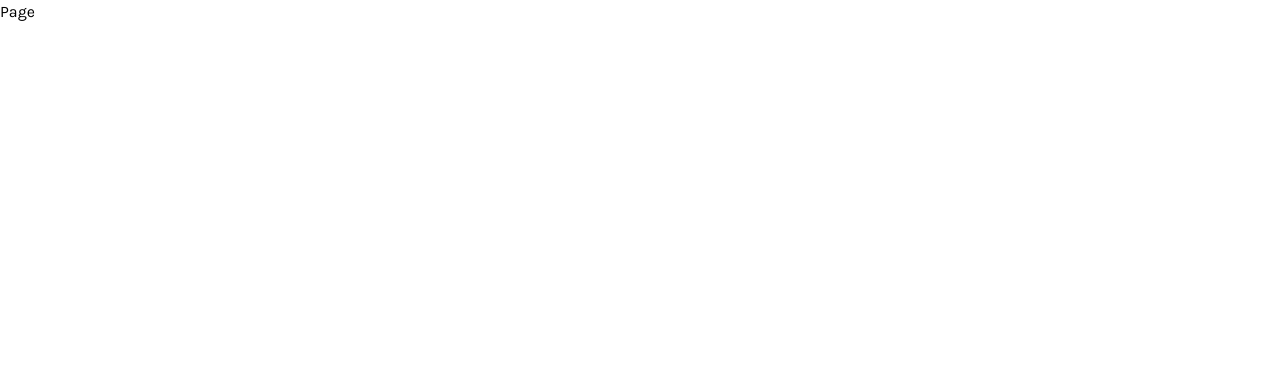
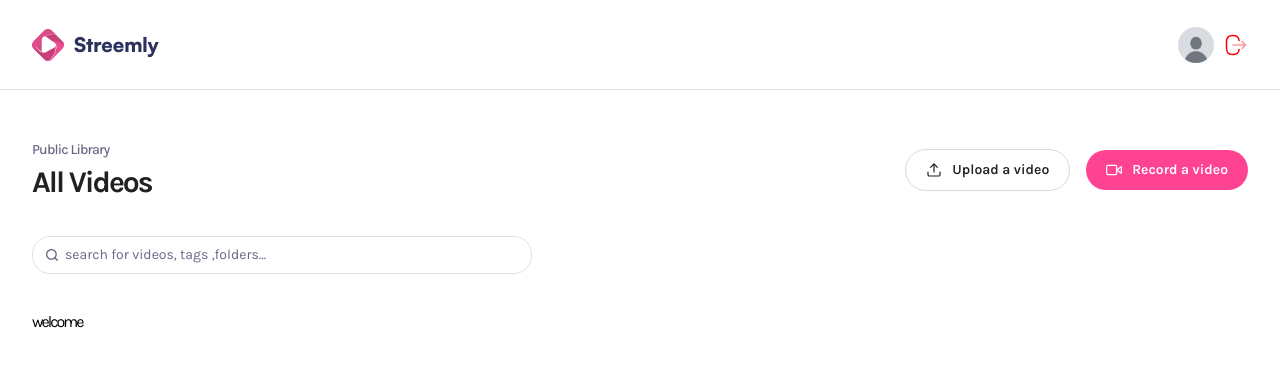
Before and after one commit to AsifAhmedSahil/Streemly--Full-Stack-Screen-Recording-Video-Sharing-Platform, a Next.js app: page / in a window 1280 px wide. Shown: the top 366 px of the page. Built offline with nearby package versions, Linux system fonts and the light colour scheme.

Commit message:
Header section design:

```diff
--- /dev/null
+++ b/Components/Header.tsx
@@ -0,0 +1,59 @@
+import { ICONS } from "@/constants";
+import Image from "next/image";
+import Link from "next/link";
+
+const Header = ({ title, subHeader, userImg }: SharedHeaderProps) => {
+  return (
+    <header className="header">
+      <section className="header-container">
+        <div className="details">
+          {userImg && (
+            <Image
+              src={userImg || "/assets/images/dummy.jpg"}
+              alt="user"
+              width={66}
+              height={66}
+              className="rounded-full"
+            />
+          )}
+
+          <article>
+            <p>{subHeader}</p>
+            <h1>{title}</h1>
+          </article>
+        </div>
+
+        <aside>
+          <Link href="/upload">
+            <Image
+              src="/assets/icons/upload.svg"
+              alt="upload"
+              width={16}
+              height={16}
+            />
+            <span>Upload a video</span>
+          </Link>
+
+          <div className="record">
+            <button className="primary-btn">
+                <Image src={ICONS.record} alt="record" width={16} height={16}/>
+                <span>Record a video</span>
+
+            </button>
+
+          </div>
+        </aside>
+      </section>
+
+      <section className="search-filter">
+        <div className="search">
+            <input type="text" placeholder="search for videos, tags ,folders..." />
+            <Image src="/assets/icons/search.svg" alt="search" width={16} height={16}/>
+
+        </div>
+      </section>
+    </header>
+  );
+};
+
+export default Header;
--- /dev/null
+++ b/Components/Navbar.tsx
@@ -0,0 +1,36 @@
+import Image from "next/image"
+import Link from "next/link"
+
+
+const user ={}
+
+const Navbar = () => {
+  return (
+    <header className="navbar">
+      <nav>
+        <Link href="/" >
+        <Image src="/assets/icons/logo.svg" alt="logo" width={32} height={32}/>
+        <h1>Streemly</h1>
+        </Link>
+
+         {
+        user && (
+          <figure>
+            <button>
+              <Image src="/assets/images/dummy.jpg" alt="dummy" width={36} height={36} className="rounded-full aspect-square"/>
+            </button>
+            <button>
+              <Image src="/assets/icons/logout.svg" alt="logout" width={24} height={24} className="rotate-180"/>
+            </button>
+          </figure>
+        )
+      }
+      </nav>
+
+
+
+    </header>
+  )
+}
+
+export default Navbar
--- /dev/null
+++ b/app/(auth)/sign-in/page.tsx
@@ -0,0 +1,9 @@
+import React from 'react'
+
+const page = () => {
+  return (
+    <div>auth</div>
+  )
+}
+
+export default page
--- /dev/null
+++ b/app/(root)/layout.tsx
@@ -0,0 +1,13 @@
+import Navbar from '@/Components/Navbar'
+import React, { ReactNode } from 'react'
+
+const Layout = ({children}:{children:ReactNode}) => {
+  return (
+    <div>
+        <Navbar/>
+        {children}
+    </div>
+  )
+}
+
+export default Layout
--- /dev/null
+++ b/app/(root)/page.tsx
@@ -0,0 +1,13 @@
+import Header from '@/Components/Header'
+import React from 'react'
+
+const Page = () => {
+  return (
+    <div className='wrapper page'>
+      <Header subHeader='Public Library' title='All Videos' />
+      <h1>welcome</h1>
+    </div>
+  )
+}
+
+export default Page
--- a/app/layout.tsx
+++ b/app/layout.tsx
@@ -9,7 +9,7 @@
 });
 
 export const metadata: Metadata = {
-  title: "Streemly",
+  title: "Streemly- Screen Sharing App",
   description: "A Screen Sharing App",
   icons: {
     icon: "/assets/icons/logo.svg",
--- a/app/page.tsx
+++ /dev/null
@@ -1,9 +0,0 @@
-import React from 'react'
-
-const Page = () => {
-  return (
-    <div>Page</div>
-  )
-}
-
-export default Page
--- a/constants/index.ts
+++ b/constants/index.ts
@@ -1,51 +1,4 @@
-export const MAX_VIDEO_SIZE = 500 * 1024 * 1024;
-export const MAX_THUMBNAIL_SIZE = 10 * 1024 * 1024;
 
-export const BUNNY = {
-  STREAM_BASE_URL: "https://video.bunnycdn.com/library",
-  STORAGE_BASE_URL: "https://sg.storage.bunnycdn.com/snapcast",
-  CDN_URL: "https://snapcast.b-cdn.net",
-  EMBED_URL: "https://iframe.mediadelivery.net/embed",
-  TRANSCRIPT_URL: "https://vz-47a08e64-84d.b-cdn.net",
-};
-
-export const emojis = ["😂", "😍", "👍"];
-
-export const filterOptions = [
-  "Most Viewed",
-  "Most Recent",
-  "Oldest First",
-  "Least Viewed",
-];
-
-export const visibilities: Visibility[] = ["public", "private"];
-
-export const ICONS = {
-  record: "/assets/icons/record.svg",
-  close: "/assets/icons/close.svg",
-  upload: "/assets/icons/upload.svg",
-};
-
-export const initialVideoState = {
-  isLoaded: false,
-  hasIncrementedView: false,
-  isProcessing: true,
-  processingProgress: 0,
-};
-
-export const infos = ["transcript", "metadata"];
-
-export const DEFAULT_VIDEO_CONFIG = {
-  width: { ideal: 1920 },
-  height: { ideal: 1080 },
-  frameRate: { ideal: 30 },
-};
-
-export const DEFAULT_RECORDING_CONFIG = {
-  mimeType: "video/webm;codecs=vp9,opus",
-  audioBitsPerSecond: 128000,
-  videoBitsPerSecond: 2500000,
-};
 
 export const MAX_VIDEO_SIZE = 500 * 1024 * 1024;
 export const MAX_THUMBNAIL_SIZE = 10 * 1024 * 1024;
```
